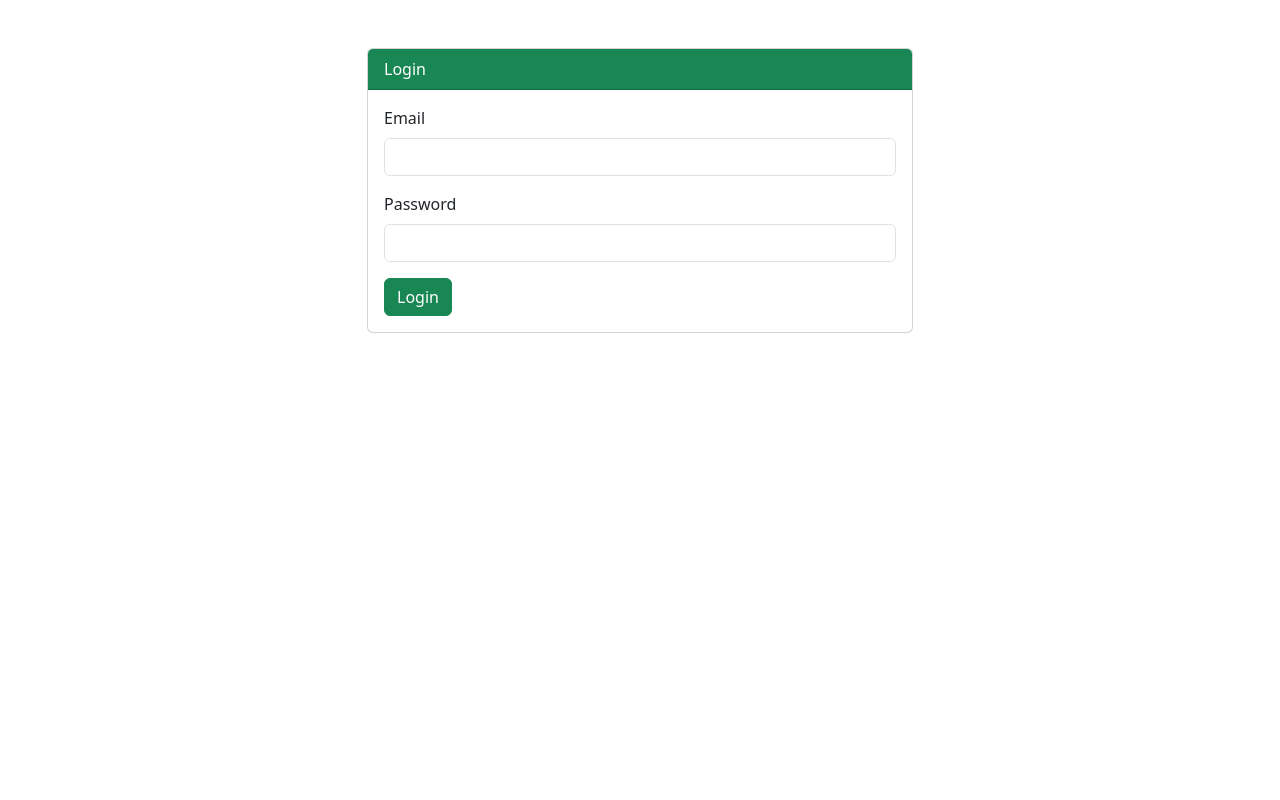
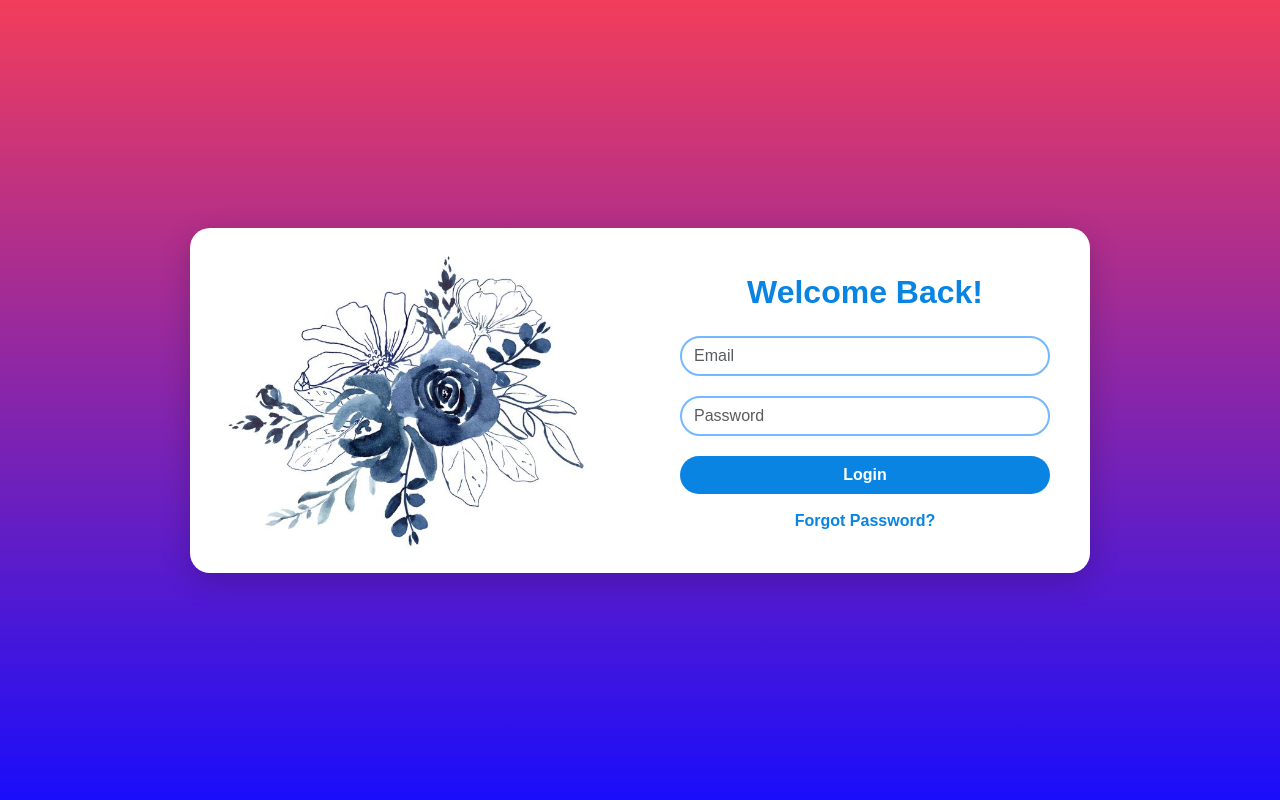
Before and after one commit to junikxz/uts_lec, a PHP site: page /user/login.php in a window 1280 px wide. Run offline with PHP 8.4, Linux system fonts and the light colour scheme.

Commit message:
benerin login, signup, forget password, hrsnya udh aman(?)

```diff
--- a/user/login.php
+++ b/user/login.php
@@ -3,68 +3,165 @@ session_start();
 require '../config/db.php';
 
 if ($_SERVER['REQUEST_METHOD'] == 'POST') {
-    $email = $_POST['email'];
+    $email = htmlspecialchars($_POST['email']);
     $password = $_POST['password'];
 
     $stmt = $pdo->prepare("SELECT * FROM admin WHERE email = ?");
     $stmt->execute([$email]);
     $admin = $stmt->fetch();
 
-    if (!$admin) {
+    if (!empty($admin)) {
+        if(password_verify($password, $admin['password'])){
+            $_SESSION['admin'] = $admin['id'];
+            header('Location: ../admin/dashboard.php');
+            exit();
+        } else {
+            echo $errorMessage = "Invalid credentials!";
+        }
+    } else {
         $stmt = $pdo->prepare("SELECT * FROM user WHERE email = ?");
         $stmt->execute([$email]);
         $user = $stmt->fetch();
-    } else {
-        $user = $admin;
-    }
-
-    if ($user && password_verify($password, $user['password'])) {
-        if ($admin) {
-            $_SESSION['admin'] = $user['id'];
-            header('Location: ../admin/dashboard.php');
+        if($user){
+            if(password_verify($password, $user['password'])){
+                $_SESSION['user_id'] = $user['id'];
+                header('Location: homepage/homepage.php');
+                exit();
+            } else {
+            echo $errorMessage = "Invalid credentials!";
+            }
         } else {
-            $_SESSION['user_id'] = $user['id'];
-            header('Location: profile.php');
+            echo $errorMessage = "Invalid credentials!";
         }
-        exit();
-    } else {
-        echo "<div class='alert alert-danger'>Invalid credentials!</div>";
     }
 }
 ?>
-
 <!DOCTYPE html>
 <html lang="en">
+
 <head>
     <meta charset="UTF-8">
     <meta name="viewport" content="width=device-width, initial-scale=1.0">
-    <title>User Login</title>
-    <link href="https://cdn.jsdelivr.net/npm/bootstrap@5.3.0-alpha1/dist/css/bootstrap.min.css" rel="stylesheet">
+    <title>Login</title>
+    <link href="https://cdn.jsdelivr.net/npm/bootstrap@5.3.3/dist/css/bootstrap.min.css" rel="stylesheet">
+    <style>
+        body {
+            margin: 0;
+            padding: 0;
+            height: 100vh;
+            display: flex;
+            justify-content: center;
+            align-items: center;
+            background: url('images/background.png') no-repeat center center;
+            background-size: cover;
+            font-family: 'Poppins', sans-serif;
+        }
+
+        .login-container {
+            display: flex;
+            width: 80%;
+            max-width: 900px;
+            border-radius: 20px;
+            overflow: hidden;
+            box-shadow: 0 8px 30px rgba(0, 0, 0, 0.2);
+        }
+
+        .login-image {
+            width: 50%;
+            background: url('images/login-picture.jpeg') no-repeat center center;
+            background-size: cover;
+        }
+
+        .login-form {
+            width: 50%;
+            padding: 40px;
+            background-color: #fff;
+        }
+
+        .login-header {
+            font-size: 2rem;
+            font-weight: bold;
+            margin-bottom: 20px;
+            text-align: center;
+            color: #0984e3;
+        }
+
+        .form-control {
+            border-radius: 25px;
+            margin-bottom: 20px;
+            border: 2px solid #74b9ff;
+        }
+
+        .btn-login {
+            width: 100%;
+            border-radius: 25px;
+            background-color: #0984e3;
+            color: white;
+            font-weight: bold;
+            transition: background-color 0.3s ease;
+        }
+
+        .btn-login:hover {
+            background-color: #6c5ce7;
+        }
+
+        .forget-password {
+            text-align: center;
+            margin-top: 15px;
+        }
+
+        .forget-password a {
+            color: #0984e3;
+            text-decoration: none;
+            font-weight: bold;
+        }
+
+        .forget-password a:hover {
+            text-decoration: underline;
+        }
+
+        .alert-container {
+            display: flex;
+            justify-content: center;
+            align-items: center;
+            margin-bottom: 20px;
+        }
+
+        @keyframes float {
+            0%, 100% {
+                transform: translateY(0);
+            }
+            50% {
+                transform: translateY(-20px);
+            }
+        }
+    </style>
 </head>
+
 <body>
-    <div class="container mt-5">
-        <div class="row justify-content-center">
-            <div class="col-md-6">
-                <div class="card">
-                    <div class="card-header bg-success text-white">Login</div>
-                    <div class="card-body">
-                        <form method="POST">
-                            <div class="mb-3">
-                                <label for="email" class="form-label">Email</label>
-                                <input type="email" name="email" class="form-control" id="email" required>
-                            </div>
-                            <div class="mb-3">
-                                <label for="password" class="form-label">Password</label>
-                                <input type="password" name="password" class="form-control" id="password" required>
-                            </div>
-                            <button type="submit" class="btn btn-success">Login</button>
-                        </form>
-                    </div>
+    <div class="login-container">
+        <div class="login-image"></div>
+
+        <div class="login-form">
+            <div class="login-header">Welcome Back!</div>
+            <?php if (isset($errorMessage)): ?>
+                <div class="alert-container">
+                    <div class="alert alert-danger"><?php echo htmlspecialchars($errorMessage); ?></div>
                 </div>
+            <?php endif; ?>
+            <form method="POST">
+                <input type="email" name="email" class="form-control" placeholder="Email" required>
+                <input type="password" name="password" class="form-control" placeholder="Password" required>
+                <button type="submit" class="btn btn-login">Login</button>
+            </form>
+
+            <div class="forget-password">
+                <a href="forget-password.php">Forgot Password?</a>
             </div>
         </div>
     </div>
 
-    <script src="https://cdn.jsdelivr.net/npm/bootstrap@5.3.0-alpha1/dist/js/bootstrap.bundle.min.js"></script>
+    <script src="https://cdn.jsdelivr.net/npm/bootstrap@5.3.3/dist/js/bootstrap.bundle.min.js" integrity="sha384-YvpcrYf0tY3lHB60NNkmXc5s9fDVZLESaAA55NDzOxhy9GkcIdslK1eN7N6jIeHz" crossorigin="anonymous"></script>
 </body>
+
 </html>
```
Also changed, not shown: signup/signup.php (+35 -23 lines), signup/style.css (+43 -23 lines), user/forget-password.php (+112 -35 lines), user/images/background.png (added), user/images/login-picture.jpeg (added).
